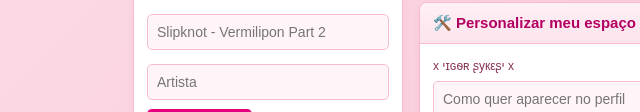
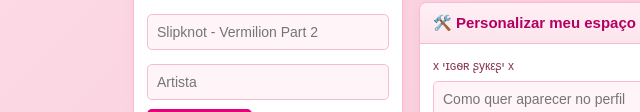
Before and after one commit to IgorRamos96v/XatSpace-Igor, a plain HTML site: page index.html in a window 1280 px wide. Shown: the part 688-800 px from the top of the page, 19-659 px from the left. Drawn offline with Linux system fonts and the light colour scheme.

Commit message:
index.html

```diff
--- a/index.html
+++ b/index.html
@@ -54,7 +54,7 @@
 <audio id="audio" controls style="width:100%;margin-top:12px"></audio>
 <label class="small" for="audioFile">Escolher música do seu dispositivo</label><input id="audioFile" type="file" accept="audio/*">
 <p class="small">A música só toca após você iniciar. Para compartilhar com outras pessoas, use um arquivo/URL de áudio público com permissão de uso.</p>
-<input id="songName" placeholder="Slipknot - Vermilipon Part 2"><input id="artistName" placeholder="Artista"><button id="saveSong">Atualizar título</button>
+<input id="songName" placeholder="Slipknot - Vermilion Part 2"><input id="artistName" placeholder="Artista"><button id="saveSong">Atualizar título</button>
 </div></section>
 <section class="card"><h2>👤 Sobre mim</h2><div class="pad">
 <div class="info"><span class="label">Nome</span><strong id="sideName">x יɪɢѳʀ️ ʂyкεʂי️ x</strong></div><div class="info"><span class="label">Aniversário</span><span>13/05</span></div><div class="info"><span class="label">Relacionamento</span><span>Drika 💕</span></div><div class="info"><span class="label">Quem sou</span><span>Um pouco de tudo</span></div>
```
